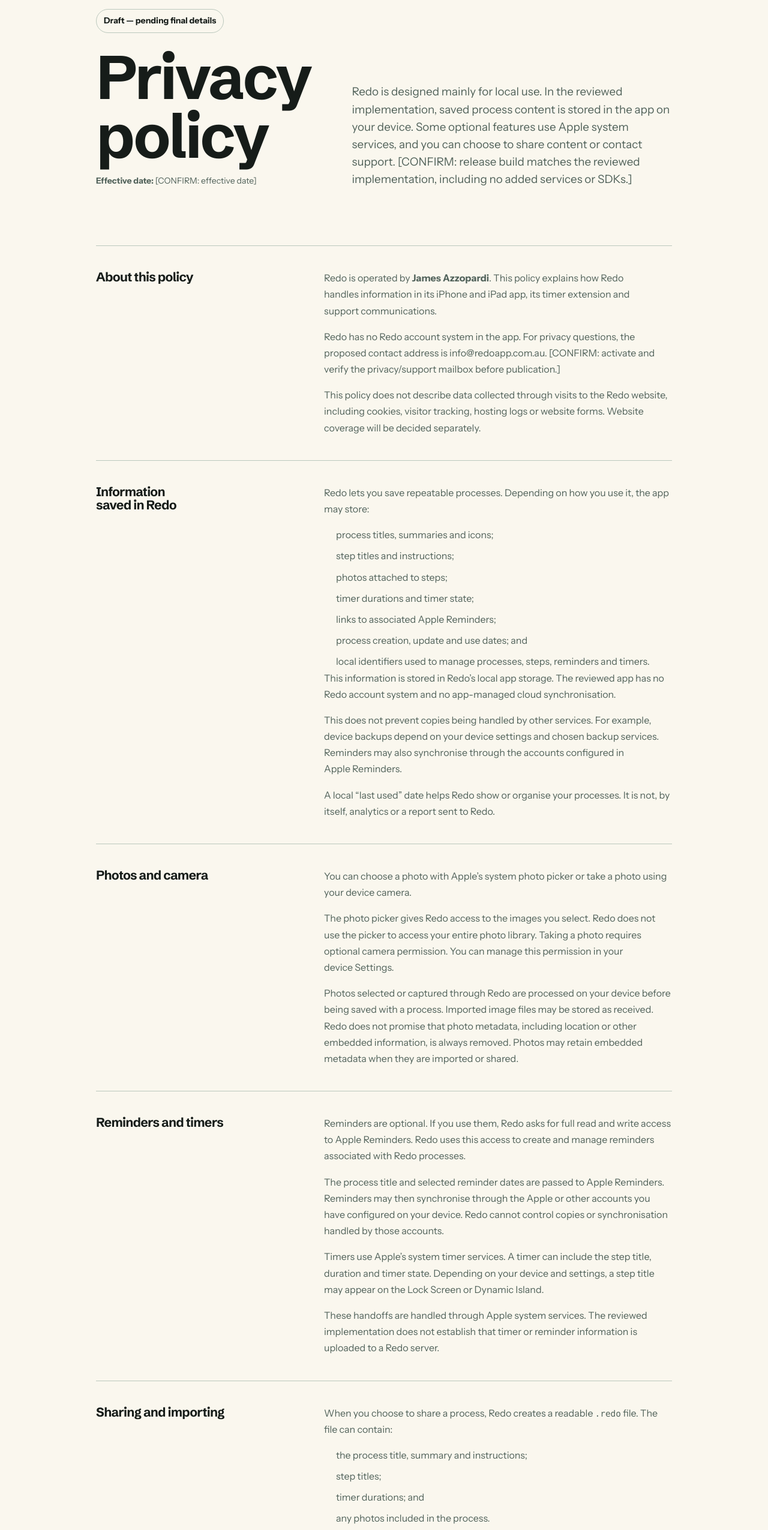
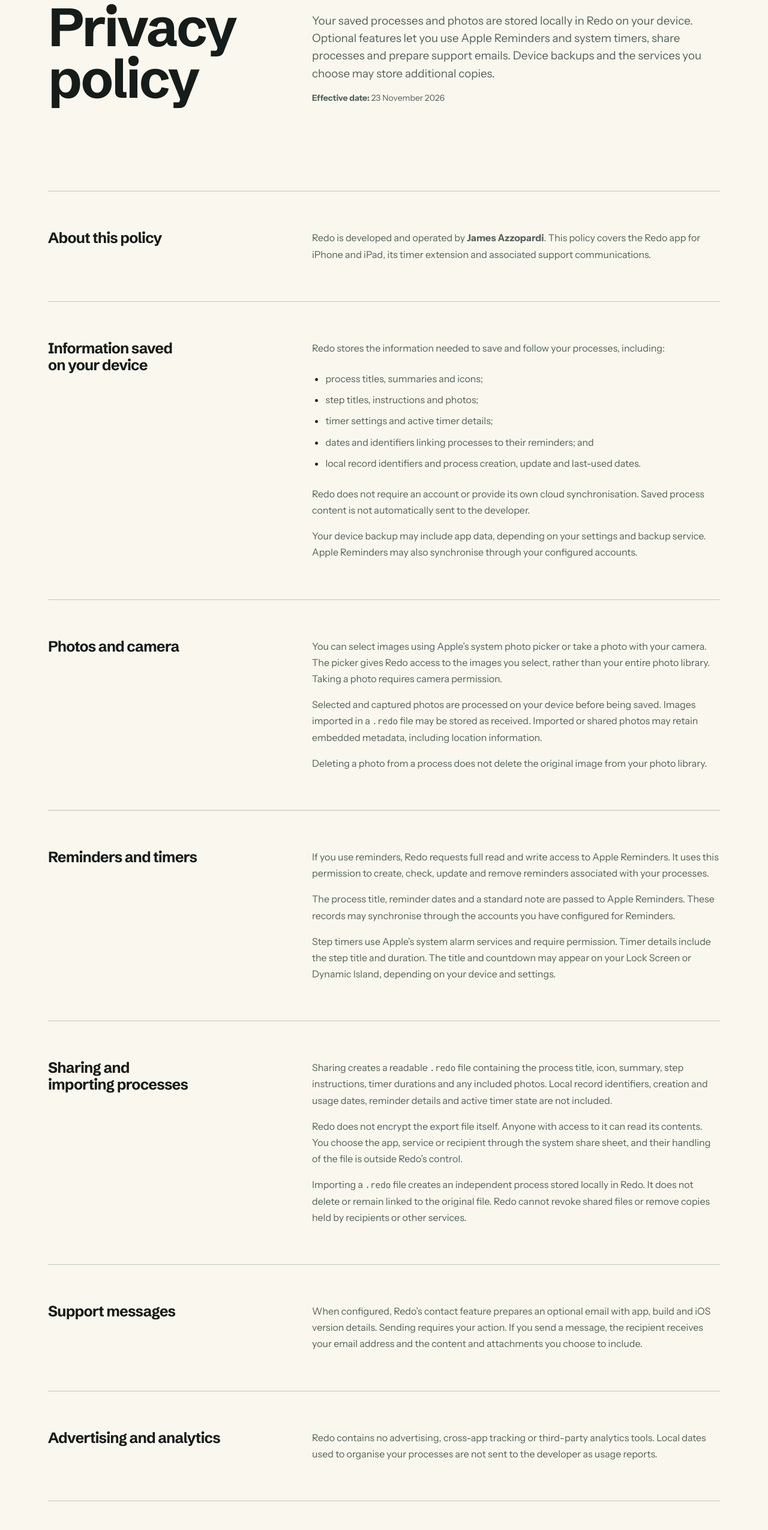
Before and after one commit to James-Azzopardi/redoapp, an Astro site: page /privacy in a window 1280 px wide. Shown: the part 200-2750 px from the top of the page at 60% size. Built offline with nearby package versions, Linux system fonts and the light colour scheme; Astro itself is replaced by a stand-in of ours.

Commit message:
Fix policy page

```diff
--- a/src/pages/privacy.astro
+++ b/src/pages/privacy.astro
@@ -1,145 +1,119 @@
 ---
 import BaseLayout from '../layouts/BaseLayout.astro';
+
+// Before publication: confirm the released app matches the privacy audit,
+// complete the visible confirmation fields, and remove the draft notice.
+// Confirm the intended audience before adding any children-specific wording.
+// Website visitor data is outside this app policy's scope and needs a separate review.
 ---
 
 <BaseLayout
   title="Privacy policy | Redo"
-  description="How Redo handles local process content, photos, reminders, timers, sharing and support messages."
+  description="How Redo handles your saved processes, photos, reminders, timers, shared files and support messages."
   current="privacy"
   pageClass="privacy-page"
 >
   <main class="privacy-main">
     <article class="site-container prose">
-      <p class="draft-note" role="status">Draft — pending final details</p>
 
       <div class="prose__intro">
         <div>
           <h1>Privacy policy</h1>
-          <p class="policy-effective"><strong>Effective date:</strong> [CONFIRM: effective date]</p>
         </div>
-        <p class="prose-lead">Redo is designed mainly for local use. In the reviewed implementation, saved process content is stored in the app on your device. Some optional features use Apple system services, and you can choose to share content or contact support. [CONFIRM: release build matches the reviewed implementation, including no added services or SDKs.]</p>
+        <div class="prose__intro-copy">
+          <p class="prose-lead">Your saved processes and photos are stored locally in Redo on your device. Optional features let you use Apple Reminders and system timers, share processes and prepare support emails. Device backups and the services you choose may store additional copies.</p>
+          <p class="policy-effective"><strong>Effective date:</strong> 23 November 2026</p>
+        </div>
       </div>
 
       <section aria-labelledby="about-title">
         <h2 id="about-title">About this policy</h2>
         <div class="prose__body">
-          <p>Redo is operated by <strong>James Azzopardi</strong>. This policy explains how Redo handles information in its iPhone and iPad app, its timer extension and support communications.</p>
-          <p>Redo has no Redo account system in the app. For privacy questions, the proposed contact address is <span class="contact-address">info@redoapp.com.au</span>. [CONFIRM: activate and verify the privacy/support mailbox before publication.]</p>
-          <p>This policy does not describe data collected through visits to the Redo website, including cookies, visitor tracking, hosting logs or website forms. Website coverage will be decided separately.</p>
+          <p>Redo is developed and operated by <strong>James Azzopardi</strong>. This policy covers the Redo app for iPhone and iPad, its timer extension and associated support communications.</p>
         </div>
       </section>
 
       <section aria-labelledby="information-title">
-        <h2 id="information-title">Information saved in Redo</h2>
+        <h2 id="information-title">Information saved on your device</h2>
         <div class="prose__body">
-          <p>Redo lets you save repeatable processes. Depending on how you use it, the app may store:</p>
+          <p>Redo stores the information needed to save and follow your processes, including:</p>
           <ul>
             <li>process titles, summaries and icons;</li>
-            <li>step titles and instructions;</li>
-            <li>photos attached to steps;</li>
-            <li>timer durations and timer state;</li>
-            <li>links to associated Apple Reminders;</li>
-            <li>process creation, update and use dates; and</li>
-            <li>local identifiers used to manage processes, steps, reminders and timers.</li>
+            <li>step titles, instructions and photos;</li>
+            <li>timer settings and active timer details;</li>
+            <li>dates and identifiers linking processes to their reminders; and</li>
+            <li>local record identifiers and process creation, update and last-used dates.</li>
           </ul>
-          <p>This information is stored in Redo’s local app storage. The reviewed app has no Redo account system and no app-managed cloud synchronisation.</p>
-          <p>This does not prevent copies being handled by other services. For example, device backups depend on your device settings and chosen backup services. Reminders may also synchronise through the accounts configured in Apple Reminders.</p>
-          <p>A local “last used” date helps Redo show or organise your processes. It is not, by itself, analytics or a report sent to Redo.</p>
+          <p>Redo does not require an account or provide its own cloud synchronisation. Saved process content is not automatically sent to the developer.</p>
+          <p>Your device backup may include app data, depending on your settings and backup service. Apple Reminders may also synchronise through your configured accounts.</p>
         </div>
       </section>
 
       <section aria-labelledby="photos-title">
         <h2 id="photos-title">Photos and camera</h2>
         <div class="prose__body">
-          <p>You can choose a photo with Apple’s system photo picker or take a photo using your device camera.</p>
-          <p>The photo picker gives Redo access to the images you select. Redo does not use the picker to access your entire photo library. Taking a photo requires optional camera permission. You can manage this permission in your device Settings.</p>
-          <p>Photos selected or captured through Redo are processed on your device before being saved with a process. Imported image files may be stored as received. Redo does not promise that photo metadata, including location or other embedded information, is always removed. Photos may retain embedded metadata when they are imported or shared.</p>
+          <p>You can select images using Apple’s system photo picker or take a photo with your camera. The picker gives Redo access to the images you select, rather than your entire photo library. Taking a photo requires camera permission.</p>
+          <p>Selected and captured photos are processed on your device before being saved. Images imported in a <code>.redo</code> file may be stored as received. Imported or shared photos may retain embedded metadata, including location information.</p>
+          <p>Deleting a photo from a process does not delete the original image from your photo library.</p>
         </div>
       </section>
 
       <section aria-labelledby="reminders-title">
         <h2 id="reminders-title">Reminders and timers</h2>
         <div class="prose__body">
-          <p>Reminders are optional. If you use them, Redo asks for full read and write access to Apple Reminders. Redo uses this access to create and manage reminders associated with Redo processes.</p>
-          <p>The process title and selected reminder dates are passed to Apple Reminders. Reminders may then synchronise through the Apple or other accounts you have configured on your device. Redo cannot control copies or synchronisation handled by those accounts.</p>
-          <p>Timers use Apple’s system timer services. A timer can include the step title, duration and timer state. Depending on your device and settings, a step title may appear on the Lock Screen or Dynamic Island.</p>
-          <p>These handoffs are handled through Apple system services. The reviewed implementation does not establish that timer or reminder information is uploaded to a Redo server.</p>
+          <p>If you use reminders, Redo requests full read and write access to Apple Reminders. It uses this permission to create, check, update and remove reminders associated with your processes.</p>
+          <p>The process title, reminder dates and a standard note are passed to Apple Reminders. These records may synchronise through the accounts you have configured for Reminders.</p>
+          <p>Step timers use Apple’s system alarm services and require permission. Timer details include the step title and duration. The title and countdown may appear on your Lock Screen or Dynamic Island, depending on your device and settings.</p>
         </div>
       </section>
 
       <section aria-labelledby="sharing-title">
-        <h2 id="sharing-title">Sharing and importing</h2>
+        <h2 id="sharing-title">Sharing and importing processes</h2>
         <div class="prose__body">
-          <p>When you choose to share a process, Redo creates a readable <code>.redo</code> file. The file can contain:</p>
-          <ul>
-            <li>the process title, summary and instructions;</li>
-            <li>step titles;</li>
-            <li>timer durations; and</li>
-            <li>any photos included in the process.</li>
-          </ul>
-          <p>Redo does not encrypt the export file itself. Anyone who receives or can access the file may be able to read its contents. The security and retention of the file then depend on the transfer service, app or recipient you choose.</p>
-          <p>Local identifiers, usage dates and active reminder or timer state are excluded from the export according to the reviewed implementation.</p>
-          <p>You can import a <code>.redo</code> file from Files, Mail, Messages, AirDrop or another supported provider. Importing creates a new, independent local process in Redo. It does not delete the original file and does not remain linked to it.</p>
-          <p>Recipients and selected services control their own copies. Redo cannot revoke or delete copies held by another person, app, mailbox or storage service.</p>
+          <p>Sharing creates a readable <code>.redo</code> file containing the process title, icon, summary, step instructions, timer durations and any included photos. Local record identifiers, creation and usage dates, reminder details and active timer state are not included.</p>
+          <p>Redo does not encrypt the export file itself. Anyone with access to it can read its contents. You choose the app, service or recipient through the system share sheet, and their handling of the file is outside Redo’s control.</p>
+          <p>Importing a <code>.redo</code> file creates an independent process stored locally in Redo. It does not delete or remain linked to the original file. Redo cannot revoke shared files or remove copies held by recipients or other services.</p>
         </div>
       </section>
 
       <section aria-labelledby="support-title">
-        <h2 id="support-title">Support and information received by the operator</h2>
+        <h2 id="support-title">Support messages</h2>
         <div class="prose__body">
-          <p>Contacting support is optional and requires you to start and send an email. A support email may include your email address, message, attachments and the app, build and iOS version details automatically prepared by Redo. You decide whether to send the message and what else to include.</p>
-          <p>Support messages are used for <strong>[CONFIRM: purpose of support-message processing]</strong>. They are handled by <strong>[CONFIRM: support email provider]</strong>, with relevant processing locations <strong>[CONFIRM: relevant processing locations]</strong>. Access is limited to <strong>[CONFIRM: who can access support messages]</strong>.</p>
-          <p>Support messages are retained and deleted according to <strong>[CONFIRM: support retention and deletion practice]</strong>. Redo cannot recall an email after it has been sent or control copies retained by your email provider or recipients.</p>
-          <p>Apple-provided analytics, crash reports and TestFlight feedback are separate from the support email flow. <strong>[CONFIRM: whether the operator receives or uses Apple analytics, crash reports or TestFlight feedback, and how this is handled.]</strong></p>
+          <p>When configured, Redo’s contact feature prepares an optional email with app, build and iOS version details. Sending requires your action. If you send a message, the recipient receives your email address and the content and attachments you choose to include.</p>
         </div>
       </section>
 
       <section aria-labelledby="tracking-title">
-        <h2 id="tracking-title">Advertising, analytics and tracking</h2>
+        <h2 id="tracking-title">Advertising and analytics</h2>
         <div class="prose__body">
-          <p>The reviewed Redo app contains no advertising, tracking or third-party analytics SDKs. This statement is subject to confirmation that the release build does not add those services. <strong>[CONFIRM: release build contains no added advertising, tracking or third-party analytics services.]</strong></p>
-          <p>This statement concerns the reviewed app only. It does not describe website practices, Apple-provided reports or the practices of services you choose for sharing, email, backups or Reminders.</p>
+          <p>Redo contains no advertising, cross-app tracking or third-party analytics tools. Local dates used to organise your processes are not sent to the developer as usage reports.</p>
         </div>
       </section>
 
       <section aria-labelledby="retention-title">
-        <h2 id="retention-title">Retention and deletion</h2>
+        <h2 id="retention-title">Keeping and deleting your data</h2>
         <div class="prose__body">
-          <p>You can delete individual processes, steps and photos in Redo. Redo also provides a <strong>Delete All Saved Data</strong> action.</p>
-          <p>When deleting a process, Redo attempts to remove its associated reminders and cancel its timers, as well as delete the local process and its steps. Permission problems, system errors or other failures can prevent the full operation. Delete All Saved Data may therefore leave some local content or associated system records behind.</p>
-          <p>Deletion in Redo does not remove:</p>
-          <ul>
-            <li>exported files or recipient copies;</li>
-            <li>the original file used for an import;</li>
-            <li>sent emails or email attachments;</li>
-            <li>device backups; or</li>
-            <li>copies managed by Apple Reminders or other services.</li>
-          </ul>
-          <p>Files temporarily created for sharing are removed on a best-effort basis after sharing finishes. A cancellation, crash, force-quit or interruption may prevent cleanup. Redo does not promise immediate removal or secure erasure from every storage location.</p>
+          <p>Your saved processes remain in Redo until you delete them. You can remove individual processes, steps or photos, or use <strong>Delete All Saved Data</strong>.</p>
+          <p>When deleting a process, Redo also attempts to remove its associated Apple Reminder and cancel its timers. Permission or system errors can prevent deletion from completing. If an error occurs, some local content or system records may remain.</p>
+          <p>Deleting content in Redo does not remove exported files, recipient copies, original imported files, sent emails or device backups. Removal of associated reminders from synced accounts depends on those services.</p>
+          <p>Redo attempts to remove temporary export files when sharing finishes. An interruption can leave temporary files behind. Deletion does not guarantee immediate physical erasure of every stored copy.</p>
         </div>
       </section>
 
       <section aria-labelledby="choices-title">
-        <h2 id="choices-title">Your choices, access and security</h2>
+        <h2 id="choices-title">Your choices and security</h2>
         <div class="prose__body">
-          <p>You can choose whether to use the camera, photo picker, Reminders, timers, sharing and support email. Permissions can be changed in your device Settings. You can manage local process content directly in Redo.</p>
-          <p>The operator cannot remotely access or delete content stored only in the app on your device. To request access, correction or deletion of information held by the operator, or to raise a privacy concern, email <span class="contact-address">info@redoapp.com.au</span>. [CONFIRM: activate and verify the privacy/support mailbox before publication.]</p>
-          <p>Redo uses local app storage and Apple’s operating-system permission and access controls. The reviewed implementation does not establish app-level encryption, end-to-end encryption, secure erasure or protection of backup copies. No security method can remove all risks associated with sharing files or sending email.</p>
-        </div>
-      </section>
-
-      <section aria-labelledby="audience-title">
-        <h2 id="audience-title">Intended audience</h2>
-        <div class="prose__body">
-          <p>Redo’s intended audience is <strong>[CONFIRM: intended audience]</strong>. No age threshold or children-specific statement is included until this is confirmed.</p>
+          <p>Photos, camera access, reminders, timers and sharing are optional. You choose which images to provide through the photo picker and can manage camera, Reminders and alarm permissions in your device Settings. Withdrawing permission may prevent related features or cleanup from working.</p>
+          <p>Redo uses your device’s app storage and operating-system access controls. Choose carefully what you include in shared files and emails, as their protection also depends on the services and recipients you select.</p>
+          <p>James Azzopardi cannot remotely access or delete process content stored only on your device. You can manage that content directly in Redo.</p>
         </div>
       </section>
 
       <section aria-labelledby="changes-title">
-        <h2 id="changes-title">Changes and contact</h2>
+        <h2 id="changes-title">Contact and policy updates</h2>
         <div class="prose__body">
-          <p>Updates to this policy will appear on this page. The effective date above will be updated when the policy changes.</p>
-          <p>For privacy questions or requests, contact <span class="contact-address">info@redoapp.com.au</span>. [CONFIRM: activate and verify the privacy/support mailbox before publication.]</p>
+          <p>The proposed privacy and support address is <a href="mailto:info@redoapp.com.au" class="contact-address">info@redoapp.com.au</a>.</p>
+          <p>Updates to this policy will appear on this page with a revised effective date.</p>
         </div>
       </section>
     </article>
--- a/src/styles/global.css
+++ b/src/styles/global.css
@@ -563,38 +563,44 @@ body {
 }
 
 .privacy-main {
-  padding-block: clamp(var(--space-3xl), 9vw, var(--space-4xl));
+  padding-block: clamp(var(--space-3xl), 8vw, var(--space-4xl));
 }
 
 .prose {
-  max-width: 960px;
+  max-width: 1120px;
 }
 
 .prose__intro {
   display: grid;
-  grid-template-columns: minmax(0, 0.85fr) minmax(0, 1.15fr);
+  grid-template-columns: minmax(15rem, 0.75fr) minmax(0, 1.25fr);
   align-items: end;
   gap: var(--gap-columns);
   row-gap: var(--space-xl);
-  padding-bottom: var(--space-3xl);
+  padding-bottom: var(--space-4xl);
+}
+
+.prose__intro-copy {
+  display: grid;
+  gap: var(--space-md);
+  min-width: 0;
 }
 
 .policy-effective {
-  margin-top: var(--space-md);
   color: var(--color-paper-muted);
   font-size: var(--text-sm);
 }
 
 .prose h1 {
   max-width: 10ch;
-  font-size: clamp(3.5rem, 8vw, 7rem);
+  font-size: clamp(3.5rem, 7vw, 6.5rem);
   line-height: 0.96;
 }
 
 .prose-lead {
-  max-width: 55ch;
+  max-width: 58ch;
   color: var(--color-paper-muted);
   font-size: var(--text-lead);
+  line-height: 1.55;
 }
 
 .draft-note {
@@ -611,16 +617,18 @@ body {
 
 .prose section {
   display: grid;
-  grid-template-columns: minmax(0, 0.75fr) minmax(0, 1.25fr);
+  grid-template-columns: minmax(15rem, 0.75fr) minmax(0, 1.25fr);
+  align-items: start;
   gap: var(--gap-columns);
   row-gap: var(--space-lg);
-  padding-block: var(--space-xl);
+  padding-block: var(--space-2xl);
   border-top: var(--rule-hair) solid var(--color-rule);
 }
 
 .prose h2 {
-  max-width: 16ch;
-  font-size: var(--text-title);
+  max-width: 20ch;
+  font-size: clamp(1.3rem, 0.7vw + 1rem, 1.55rem);
+  line-height: 1.12;
 }
 
 .prose section p {
@@ -633,7 +641,7 @@ body {
   min-width: 0;
   color: var(--color-paper-muted);
   line-height: 1.7;
-  overflow-wrap: anywhere;
+  overflow-wrap: break-word;
 }
 
 .prose__body p + p {
@@ -642,11 +650,22 @@ body {
 
 .prose__body ul {
   margin: var(--space-md) 0 0;
-  padding-left: 1.25rem;
+  padding-inline-start: 1.4rem;
+  list-style: disc;
+  list-style-position: outside;
+}
+
+.prose__body p + ul,
+.prose__body ul + p {
+  margin-top: var(--space-lg);
 }
 
 .prose__body li + li {
   margin-top: var(--space-xs);
+}
+
+.prose__body li::marker {
+  color: var(--color-ink-2);
 }
 
 .prose__body code {
@@ -655,8 +674,25 @@ body {
 }
 
 .contact-address {
+  color: var(--color-ink-2);
+  font-weight: 600;
   overflow-wrap: anywhere;
+  text-decoration-color: var(--color-accent-deep);
+  text-decoration-thickness: 1px;
   word-break: break-word;
+}
+
+.contact-address:hover {
+  color: var(--color-accent-deep);
+}
+
+.contact-address:active {
+  color: var(--color-ink);
+}
+
+.contact-address:focus-visible {
+  outline: 2px solid var(--color-focus);
+  outline-offset: 3px;
 }
 
 .js [data-reveal-state='pending'] {
@@ -709,6 +745,17 @@ body {
     grid-template-columns: minmax(0, 1fr);
     align-items: start;
     gap: var(--space-lg);
+    padding-bottom: var(--space-3xl);
+  }
+
+  .prose section {
+    grid-template-columns: minmax(0, 1fr);
+    gap: var(--space-md);
+    padding-block: var(--space-xl);
+  }
+
+  .prose h2 {
+    max-width: 30ch;
   }
 
   .walkthrough {
@@ -912,8 +959,6 @@ body {
   }
 
   .prose section {
-    grid-template-columns: minmax(0, 1fr);
-    gap: var(--space-md);
     padding-block: var(--space-lg);
   }
 }
```
